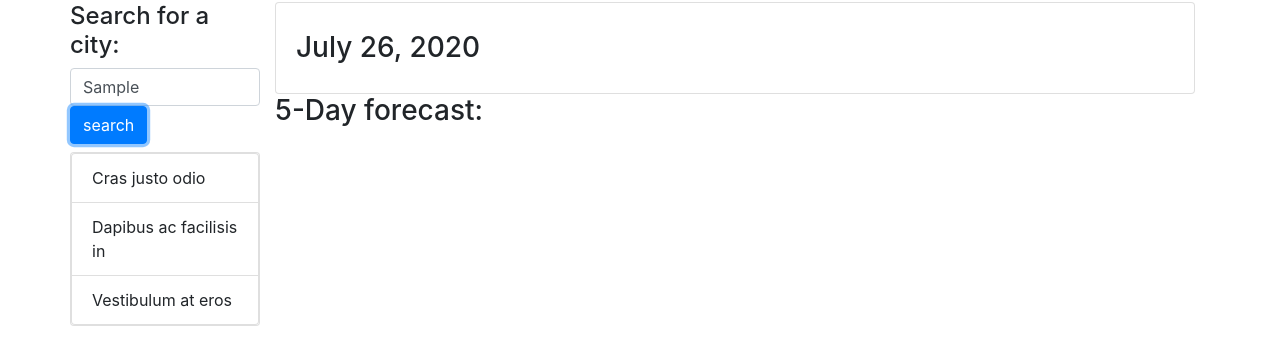
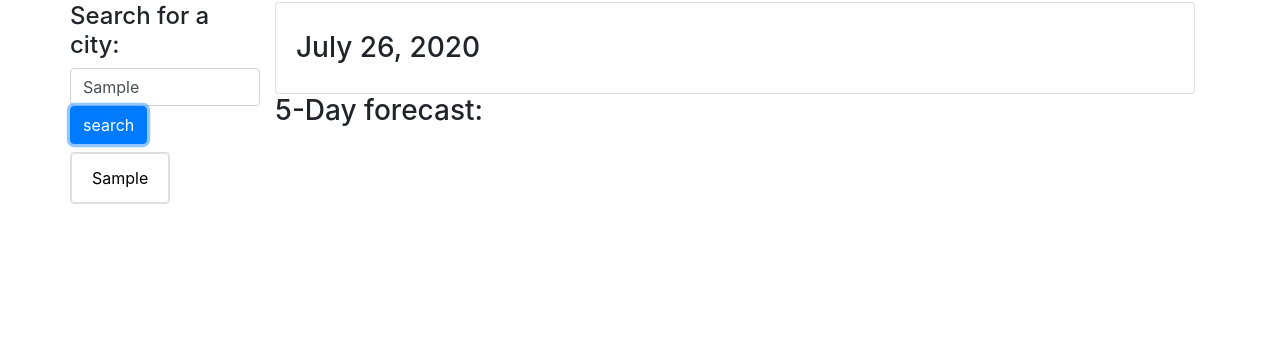
Before and after one commit to jnsmelinda/Weather-Dashboard, a plain HTML site: page index.html in a window 1280 px wide. Both pictures are taken after typing "Sample" into the empty fields and a click on the button "search". Shown: the part 54-418 px from the top of the page. Drawn offline with nearby package versions, Linux system fonts and the light colour scheme; no server answers.

Commit message:
creating clickable search history

```diff
--- a/index.html
+++ b/index.html
@@ -28,11 +28,8 @@
                     </form>
 
                     <div class="card">
-                        <ul class="list-group">
-                            <li class="list-group-item">Cras justo odio</li>
-                            <li class="list-group-item">Dapibus ac facilisis in</li>
-                            <li class="list-group-item">Vestibulum at eros</li>
-                        </ul>
+                        <div class="list-group" id="searchHistory">
+                        </div>
                     </div>
                 </div>
             </div>
--- a/index.js
+++ b/index.js
@@ -1,29 +1,31 @@
 const apiKey = "bb3735e9ab5dcf958b5bd43205c93bee";
-
-
 const searchHistory = JSON.parse(localStorage.getItem("searchHistory")) || [];
 
 $(document).ready(function () {
     $("#currentDay").text(moment().format("LL"));
 
     let location = searchHistory.length === 0 ? getLocation() : searchHistory[0];
-
     getData(location, apiKey);
+    renderSearchHistory();
 });
 
 $("#search").on("click", function (event) {
     event.preventDefault();
-    let city = $("#city-input").val().trim();
+    let location = $("#city-input").val().trim();
+    search(location);
+});
 
-    searchHistory.unshift(city);
+function search(location) {
+    console.log("called");
+    searchHistory.unshift(location);
     if (searchHistory.length > 5) {
         searchHistory.pop();
     }
-
     localStorage.setItem("searchHistory", JSON.stringify(searchHistory));
 
-    getData(city, apiKey);
-});
+    getData(location, apiKey);
+    renderSearchHistory();
+}
 
 function getLocation() {
     $.ajax('http://ip-api.com/json')
@@ -156,6 +158,20 @@ function renderForecastCards(forecastTemperature, forecastHumidity, forecastDate
     }
 }
 
+function renderSearchHistory() {
+    $("#searchHistory").html("");
+    for (let i = 0; i < searchHistory.length; i++) {
+        $("#searchHistory").append(createListItem(searchHistory[i]));
+    }
+}
+
+function createListItem(item) {
+    return $("<button>")
+    .addClass("list-group-item")
+    .text(item)
+    .on("click", () => search(item));
+}
+
 function createImg(forecastIcon) {
     return $("<img>")
         .attr("src", "http://openweathermap.org/img/wn/" + forecastIcon + "@2x.png");
```
